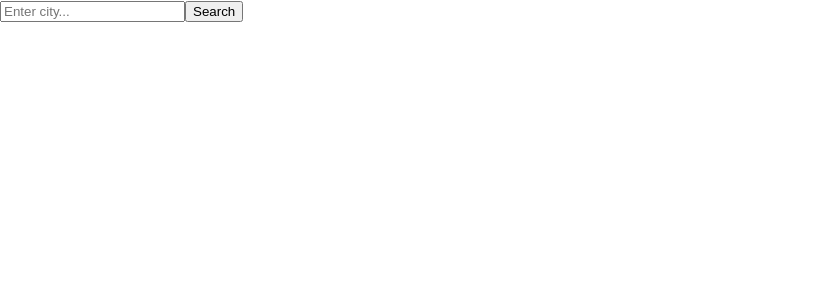
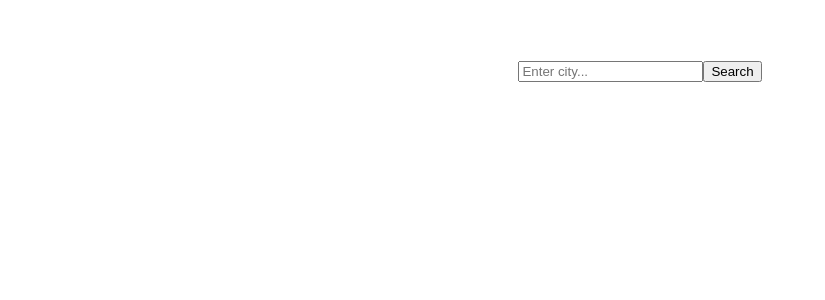
Before and after one commit to raheel1435/weather-app, a React (Create React App) app: page / in a window 1280 px wide. Shown: the top 300 px of the page, without its empty margins (0-825 px from the left). Built offline with nearby package versions, Linux system fonts and the light colour scheme.

Commit message:
fetch unsplash API for background images related to the weather condition. setting the BG image. putting Unsplash API key into .env

```diff
--- a/src/App.css
+++ b/src/App.css
@@ -1,38 +1,18 @@
 .App {
-  text-align: center;
-}
-
-.App-logo {
-  height: 40vmin;
-  pointer-events: none;
-}
-
-@media (prefers-reduced-motion: no-preference) {
-  .App-logo {
-    animation: App-logo-spin infinite 20s linear;
-  }
-}
-
-.App-header {
-  background-color: #282c34;
   min-height: 100vh;
   display: flex;
   flex-direction: column;
   align-items: center;
-  justify-content: center;
-  font-size: calc(10px + 2vmin);
+  justify-content: flex-start;
+  padding-top: 60px;
+  text-align: center;
   color: white;
+  transition: background-image 0.6s ease;
 }
 
-.App-link {
-  color: #61dafb;
+.App.has-bg {
+  background-image: linear-gradient(rgba(0, 0, 0, 0.45), rgba(0, 0, 0, 0.45)), var(--bg-image);
+  background-size: cover;
+  background-position: center;
+  background-repeat: no-repeat;
 }
-
-@keyframes App-logo-spin {
-  from {
-    transform: rotate(0deg);
-  }
-  to {
-    transform: rotate(360deg);
-  }
-}
--- a/src/App.js
+++ b/src/App.js
@@ -1,15 +1,26 @@
-import {useState} from 'react';
+import { useState } from 'react';
 import SearchBar from './Components/SearchBar';
 import WeatherDisplay from './Components/WeatherDisplay';
 import Loader from './Components/Loader';
 import ErrorMessage from './Components/ErrorMessage';
-
+import './App.css';
 
 function App() {
-const [city, setCity] = useState('');
   const [weather, setWeather] = useState(null);
   const [loading, setLoading] = useState(false);
   const [error, setError] = useState('');
+  const [bgImage, setBgImage] = useState('');
+
+  const fetchBackground = async (cityName, condition) => {
+    const query = encodeURIComponent(`${cityName} ${condition}`);
+    const res = await fetch(
+      `https://api.unsplash.com/search/photos?query=${query}&per_page=1&orientation=landscape&client_id=${process.env.REACT_APP_UNSPLASH_ACCESS_KEY}`
+    );
+    const data = await res.json();
+    if (data.results && data.results.length > 0) {
+      setBgImage(data.results[0].urls.full);
+    }
+  };
 
   const fetchWeather = async (cityName) => {
     if (!cityName) {
@@ -21,6 +32,7 @@ const fetchWeather = async (cityName) => {
       setLoading(true);
       setError('');
       setWeather(null);
+      setBgImage('');
 
       const res = await fetch(
         `https://api.openweathermap.org/data/2.5/weather?q=${cityName}&units=metric&appid=${process.env.REACT_APP_WEATHER_API_KEY}`
@@ -28,12 +40,12 @@ const fetchWeather = async (cityName) => {
 
       if (!res.ok) {
         const errorData = await res.json();
-      console.log("Real Error:", errorData);
         throw new Error(errorData.message);
       }
 
       const data = await res.json();
       setWeather(data);
+      await fetchBackground(cityName, data.weather[0].main);
     } catch (err) {
       setError(err.message);
     } finally {
@@ -42,9 +54,11 @@ const fetchWeather = async (cityName) => {
   };
 
   return (
-  <div className="App">
-    <SearchBar onSearch= {fetchWeather} />
-
+    <div
+      className={`App${bgImage ? ' has-bg' : ''}`}
+      style={bgImage ? { '--bg-image': `url(${bgImage})` } : {}}
+    >
+      <SearchBar onSearch={fetchWeather} />
       {loading && <Loader />}
       {error && <ErrorMessage message={error} />}
       {weather && <WeatherDisplay data={weather} />}
--- a/src/index.css
+++ b/src/index.css
@@ -1,5 +1,10 @@
+html, body, #root {
+  margin: 0;
+  padding: 0;
+  min-height: 100vh;
+}
+
 body {
-  margin: 0;
   font-family: -apple-system, BlinkMacSystemFont, 'Segoe UI', 'Roboto', 'Oxygen',
     'Ubuntu', 'Cantarell', 'Fira Sans', 'Droid Sans', 'Helvetica Neue',
     sans-serif;
```
Lines whose indentation alone changed are shown as unchanged.
